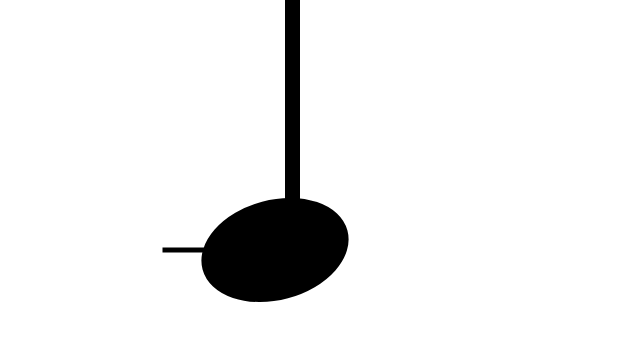
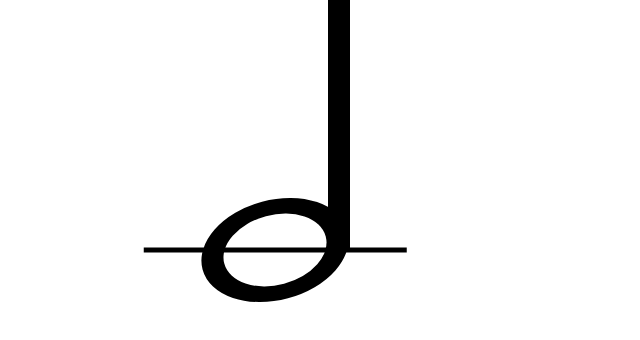
Before and after one commit to Pfannen/beat-canvas, a Next.js app: page /note-test in a window 1280 px wide. Shown: the top 340 px of the page, without its empty margins (0-640 px from the left). Built offline with nearby package versions, Linux system fonts and the light colour scheme.

Commit message:
Changed a few styles on the note body component

```diff
--- a/app/note-test/page.tsx
+++ b/app/note-test/page.tsx
@@ -9,7 +9,7 @@ const NoteTest: FunctionComponent<NoteTestProps> = () => {
   return (
     <div className={classes.page}>
       <Note
-        type="eighth"
+        type="half"
         bodyHeight={1}
         direction="up"
         extraAttributes={[getLineThrough({ lineHeight: "5%" })]}
--- a/components/ui/measure/display-measures/index.tsx
+++ b/components/ui/measure/display-measures/index.tsx
@@ -3,8 +3,8 @@ import { FunctionComponent } from "react";
 import { useMusic } from "@/components/providers/music";
 import DisplayMeasure from "./display-measure";
 import { concatClassNames } from "@/utils/css";
-import Measurement from "@/objects/music/measurement/measurement";
 import { getMeasureItems } from "./utils";
+import Measurement from "@/objects/measurement";
 
 const measurement = new Measurement(5, 0.25, 1);
 
--- a/lib/notes/ui/note-body/index.module.css
+++ b/lib/notes/ui/note-body/index.module.css
@@ -1,13 +1,11 @@
 .body_container {
   position: relative;
   height: var(--height);
+  aspect-ratio: 1;
 }
 
 .note_body {
-  /* --body-height: calc(var(--height) * 1); */
-  /* --border-height: calc(var(--height) * 0.05); */
-  height: 100%; /*Variable defined in the component*/
-  /* border: var(--border-height) solid black; */
+  height: 100%;
   aspect-ratio: 1.5/1;
   border-radius: 50%;
   background-color: black;
@@ -16,10 +14,8 @@
 
 .hole {
   position: absolute;
-  aspect-ratio: 1.15/1;
-  /* width: 75%; */
-  height: 75%;
+  aspect-ratio: 1.5/1;
+  height: 70%;
   border-radius: 50%;
   background-color: white;
-  /* transform: rotateZ(15deg); */
 }
--- a/objects/measurement/note-beam-calculator.ts
+++ b/objects/measurement/note-beam-calculator.ts
@@ -8,6 +8,9 @@ export class NoteBeamCalculator {
     direction: NoteDirection,
     angleTolerance: number
   ): BeamData {
+    if (noteCoordinates.length < 2) {
+      throw new Error("Cannot beam a single note");
+    }
     const startNote = noteCoordinates[0];
     const endNote = noteCoordinates[noteCoordinates.length - 1];
     let { beamAngle, beamLength } = this.calculateEndpointData(
```
Also changed, not shown: objects/measurement/index.ts (+11 -0 lines).
